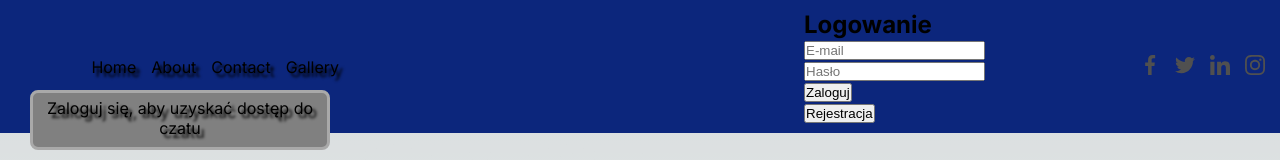
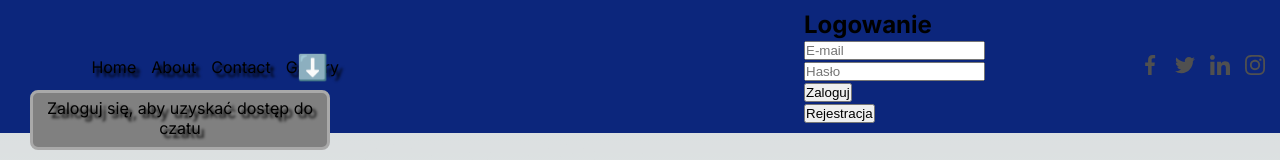
Before and after one commit to SebastianAdamoszek/next.js-aplication, a Next.js app: page /gallery in a window 1280 px wide. Shown: the top 160 px of the page. Built offline with nearby package versions, Linux system fonts and the light colour scheme; no server answers.

Commit message:
more option for chat

```diff
--- a/components/Chat/ChatPage.js
+++ b/components/Chat/ChatPage.js
@@ -2,15 +2,20 @@ import { useState, useEffect } from "react";
 import { useAuthState } from "react-firebase-hooks/auth";
 import { auth } from "../../firebase/firebase";
 import { Chat } from "./Chat";
-import { ChatPageContainer, GuestChatContainer } from "./ChatPage.styled";
+import {
+  ChatPageContainer,
+  MinimizedChatButton,
+  GuestChatContainer,
+  HideChatButton
+} from "./ChatPage.styled";
 
 export const ChatPage = () => {
   const [user, loading] = useAuthState(auth);
   const [isDragging, setIsDragging] = useState(false);
   const [offset, setOffset] = useState({ x: 0, y: 0 });
   const [position, setPosition] = useState({ top: "90px", left: "30px" });
+  const [isMinimized, setIsMinimized] = useState(false);
 
-  // Ustaw pozycję w zależności od szerokości okna
   useEffect(() => {
     const handleResize = () => {
       if (window.innerWidth <= 768) {
@@ -20,19 +25,15 @@ export const ChatPage = () => {
       }
     };
 
-    // Sprawdź rozmiar okna przy montowaniu komponentu
     handleResize();
-
-    // Dodaj nasłuchiwanie zmiany rozmiaru
     window.addEventListener("resize", handleResize);
-
-    // Usuń nasłuchiwanie po odmontowaniu komponentu
     return () => window.removeEventListener("resize", handleResize);
   }, []);
 
   if (loading) {
     return <div>Ładowanie...</div>;
   }
+
   const handleMouseDown = (e) => {
     setIsDragging(true);
     setOffset({
@@ -53,7 +54,6 @@ export const ChatPage = () => {
     setIsDragging(false);
   };
 
-  // Obsługa dla urządzeń mobilnych - touch start
   const handleTouchStart = (e) => {
     setIsDragging(true);
     const touch = e.touches[0];
@@ -63,7 +63,6 @@ export const ChatPage = () => {
     });
   };
 
-  // Obsługa dla urządzeń mobilnych - touch move
   const handleTouchMove = (e) => {
     if (!isDragging) return;
     const touch = e.touches[0];
@@ -73,12 +72,18 @@ export const ChatPage = () => {
     });
   };
 
-  // Obsługa dla urządzeń mobilnych - touch end
   const handleTouchEnd = () => {
     setIsDragging(false);
   };
 
+  // Funkcja minimalizowania okna
+  const toggleMinimize = () => {
+    setIsMinimized(!isMinimized);
+  };
+
   return (
+    <>
+      {!isMinimized && (
         <ChatPageContainer
           isLoggedIn={!!user}
           style={{ top: position.top, left: position.left }}
@@ -90,6 +95,8 @@ export const ChatPage = () => {
           onTouchMove={handleTouchMove}
           onTouchEnd={handleTouchEnd}
         >
+          <HideChatButton onClick={toggleMinimize}>⬇️</HideChatButton>{" "}
+          {/* Przycisk minimalizacji */}
           {user ? (
             <>
               <h3>Witaj, {user.email}</h3>
@@ -102,5 +109,10 @@ export const ChatPage = () => {
             </GuestChatContainer>
           )}
         </ChatPageContainer>
+      )}
+      {isMinimized && (
+        <MinimizedChatButton onClick={toggleMinimize}>💬</MinimizedChatButton> // Przycisk chatbota w nagłówku
+      )}
+    </>
   );
 };
--- a/components/Chat/ChatPage.styled.js
+++ b/components/Chat/ChatPage.styled.js
@@ -15,6 +15,33 @@ export const ChatPageContainer = styled.div`
   @media (max-width: 768px) {
     transform: scale(0.6);
   }
+
+`;
+export const HideChatButton = styled.button`
+  position: absolute;
+  top: -40px;
+  right: 0px;
+  width: 30px;
+  height: 20px;
+  background: none;
+  border: none;
+  font-size: 25px;
+  cursor: pointer;
+  text-align: center;
+`;
+
+export const MinimizedChatButton = styled.button`
+  position: fixed;
+  bottom: 50px;
+  right: 20px;
+  width: 50px;
+  height: 50px;
+  border-radius: 50%;
+  background-color: lightblue;
+  border: none;
+  z-index: 1000;
+  font-size: 24px;
+  cursor: pointer;
 `;
 
 export const GuestChatContainer = styled.div`
```
Lines whose indentation alone changed are shown as unchanged.
